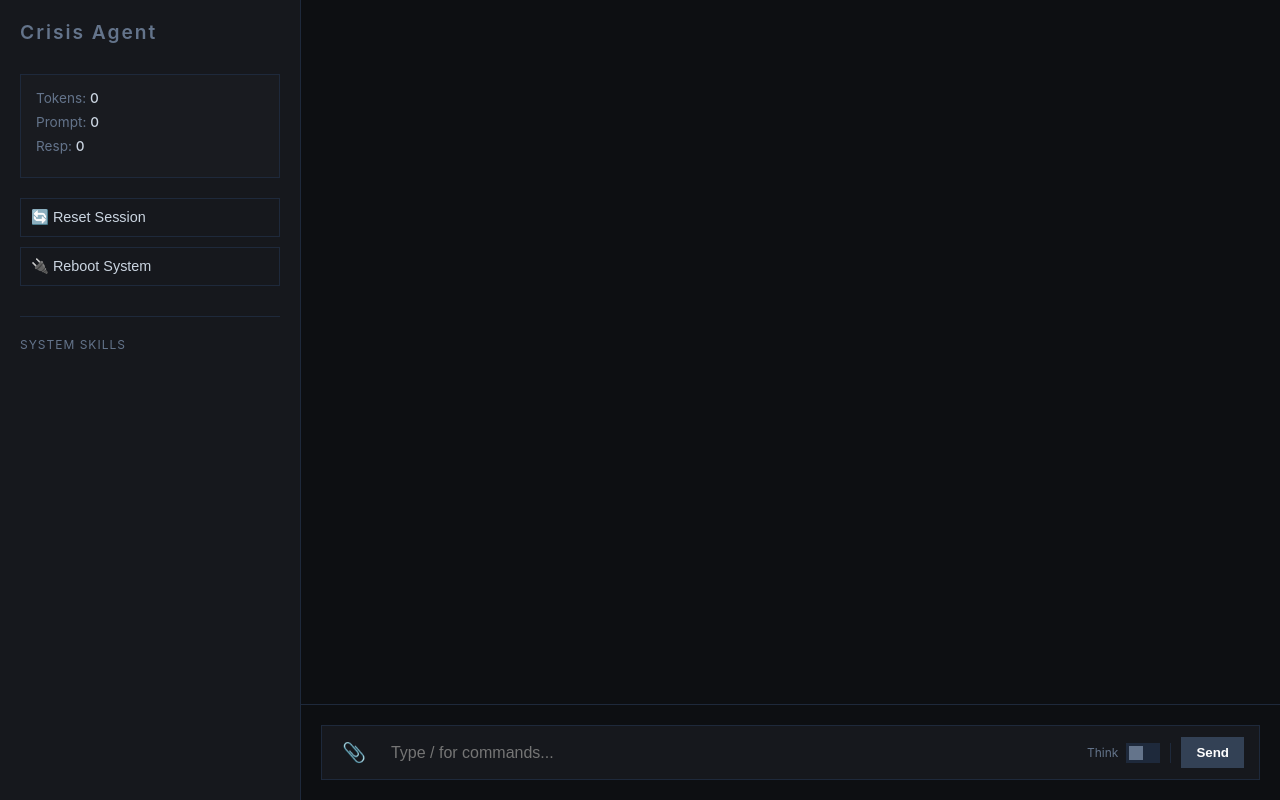
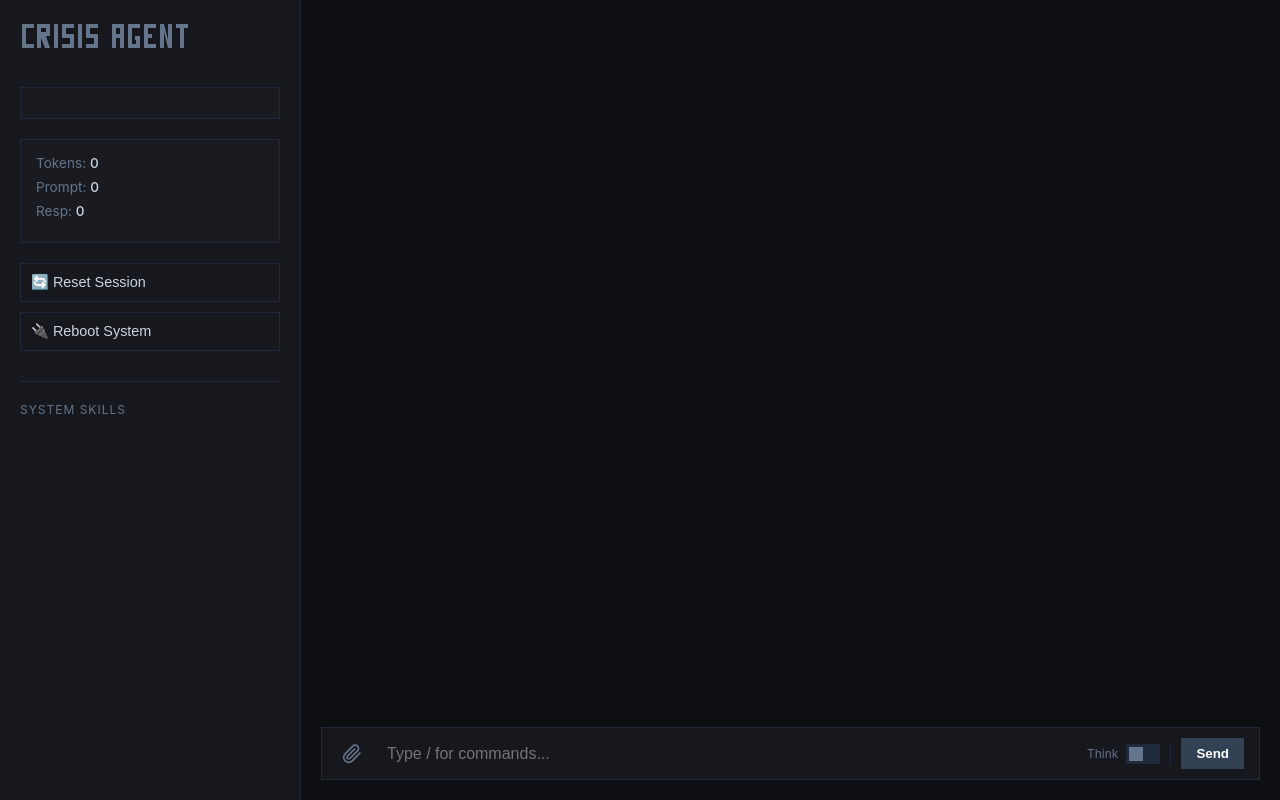
Before and after one commit to lordcris8411/CrisisAgent, a website: page web/index.html in a window 1280 px wide. Drawn offline with nearby package versions, Linux system fonts and the light colour scheme.

Commit message:
style: final UI/UX polish and brand identity refinements
- Implemented universal WebSocket auto-reconnection logic.
- Redrew brand Logo as a unified, sharp-edged SVG path entity (removed separator, standardized blocky letter proportions).
- Refined attachment UI with sharp SVG icons and strictly rectangular preview elements.
- Removed top border divider from the main input container for a cleaner look.

```diff
--- a/web/index.html
+++ b/web/index.html
@@ -240,7 +240,6 @@
 
         #input-container {
             padding: 20px;
-            border-top: 1px solid var(--border);
             background: var(--bg-dark);
             z-index: 100;
             width: 100%;
@@ -341,7 +340,64 @@
     </div>
     <div id="app">
         <div id="sidebar">
-            <div class="brand">Crisis Agent</div>
+            <div class="brand">
+                <svg width="180" height="32" viewBox="0 0 180 32" fill="none" xmlns="http://www.w3.org/2000/svg">
+                    <g fill="var(--accent-main)">
+                        <!-- CRISIS (网格化等宽修复) -->
+                        <!-- C -->
+                        <path d="M14 4H2V28H14V24H6V8H14V4Z"/>
+                        <!-- R -->
+                        <path d="M18 4H30V16H26L30 28H25L21 18V28H17V4ZM21 12H26V8H21V12Z"/>
+                        <!-- I -->
+                        <path d="M34 4H38V28H34V4Z"/>
+                        <!-- S (修正粗细) -->
+                        <path d="M54 4H42V18H50V24H42V28H54V14H46V8H54V4Z"/>
+                        <!-- I -->
+                        <path d="M58 4H62V28H58V4Z"/>
+                        <!-- S (修正粗细) -->
+                        <path d="M78 4H66V18H74V24H66V28H78V14H70V8H78V4Z"/>
+
+                        <!-- AGENT -->
+                        <!-- A -->
+                        <path d="M104 4H92V28H96V18H100V28H104V4ZM96 14V8H100V14H96Z"/>
+                        <!-- G -->
+                        <path d="M120 4H108V28H120V16H115V20H116V24H112V8H120V4Z"/>
+                        <!-- E -->
+                        <path d="M124 4V28H136V24H128V18H132V14H128V8H136V4H124Z"/>
+                        <!-- N -->
+                        <path d="M140 4V28H144V12L148 28H152V4H148V20L144 4H140Z"/>
+                        <!-- T -->
+                        <path d="M156 4V8H160V28H164V8H168V4H156Z"/>
+                    </g>
+                </svg>
+            </div>
+            <div class="stats-card">
+                        <!-- I -->
+                        <path d="M35 4H39V28H35V4Z"/>
+                        <!-- S (全高修复) -->
+                        <path d="M55 4H41V14H49V18H41V28H55V18H47V14H55V4Z"/>
+                        <!-- I -->
+                        <path d="M59 4H63V28H59V4Z"/>
+                        <!-- S (全高修复) -->
+                        <path d="M79 4H65V14H73V18H65V28H79V18H71V14H79V4Z"/>
+
+                        <!-- 分隔块 -->
+                        <rect x="84" y="4" width="2" height="24" opacity="0.3"/>
+
+                        <!-- AGENT -->
+                        <!-- A -->
+                        <path d="M98 4H92V28H96V18H100V28H104V4H98ZM96 14V8H100V14H96Z"/>
+                        <!-- G -->
+                        <path d="M118 4H108V28H118V16H113V20H114V24H112V10H118V4Z"/>
+                        <!-- E -->
+                        <path d="M122 4V28H132V22H126V18H130V14H126V10H132V4H122Z"/>
+                        <!-- N -->
+                        <path d="M136 4V28H140V12L144 28H148V4H144V20L136 4H132Z"/>
+                        <!-- T -->
+                        <path d="M152 4V8H156V28H160V8H164V4H152Z"/>
+                    </g>
+                </svg>
+            </div>
             <div class="stats-card">
                 <div class="stat-item">Tokens: <span id="total-tokens" class="stat-value">0</span></div>
                 <div class="stat-item">Prompt: <span id="prompt-tokens" class="stat-value">0</span></div>
@@ -371,7 +427,11 @@
                     <div id="suggestions"></div>
                     <div class="input-wrapper">
                         <input type="file" id="file-input" style="display: none;" onchange="handleFile(this)">
-                        <button class="upload-btn" onclick="document.getElementById('file-input').click()" title="Upload File">📎</button>
+                        <button class="upload-btn" onclick="document.getElementById('file-input').click()" title="Upload File">
+                            <svg width="20" height="20" viewBox="0 0 24 24" fill="none" stroke="currentColor" stroke-width="2" stroke-linecap="square" stroke-linejoin="miter">
+                                <path d="M21.44 11.05l-9.19 9.19a6 6 0 0 1-8.49-8.49l9.19-9.19a4 4 0 0 1 5.66 5.66l-9.2 9.19a2 2 0 0 1-2.83-2.83l8.49-8.48"></path>
+                            </svg>
+                        </button>
                         <input type="text" id="prompt-input" placeholder="Type / for commands..." autocomplete="off">
                         <div class="think-toggle-container">
                             <span>Think</span>
@@ -519,12 +579,36 @@
         let last_div = null;
         let currentAssistantMsg = null;
         let currentRawContent = "";
+        let reconnectTimer = null;
 
         function connect() {
+            if (reconnectTimer) { clearTimeout(reconnectTimer); reconnectTimer = null; }
+
             socket = new WebSocket(`ws://${window.location.host}`);
-            socket.onopen = () => { fetchSkills(); };
-            socket.onclose = () => { if (localStorage.getItem('reboot_start')) setTimeout(connect, 1000); };
-            socket.onerror = () => { if (localStorage.getItem('reboot_start')) socket.close(); };
+
+            socket.onopen = () => {
+                console.log("WebSocket connected");
+                fetchSkills();
+                // 如果当前有重启遮罩，连接成功后移除它
+                if (localStorage.getItem('reboot_start')) {
+                    localStorage.removeItem('reboot_start');
+                    rebootOverlay.style.display = 'none';
+                    if (rebootInterval) clearInterval(rebootInterval);
+                }
+            };
+
+            socket.onclose = () => {
+                console.log("WebSocket closed. Retrying in 2s...");
+                // 只要连接断开，就启动重连定时器
+                if (!reconnectTimer) {
+                    reconnectTimer = setTimeout(connect, 2000);
+                }
+            };
+
+            socket.onerror = (err) => {
+                console.error("WebSocket error:", err);
+                socket.close();
+            };
             socket.onmessage = (event) => {
                 const data = JSON.parse(event.data);
                 if (data.type === 'history') { chatHistory.innerHTML = ''; data.history.forEach(appendMessage); }
```
